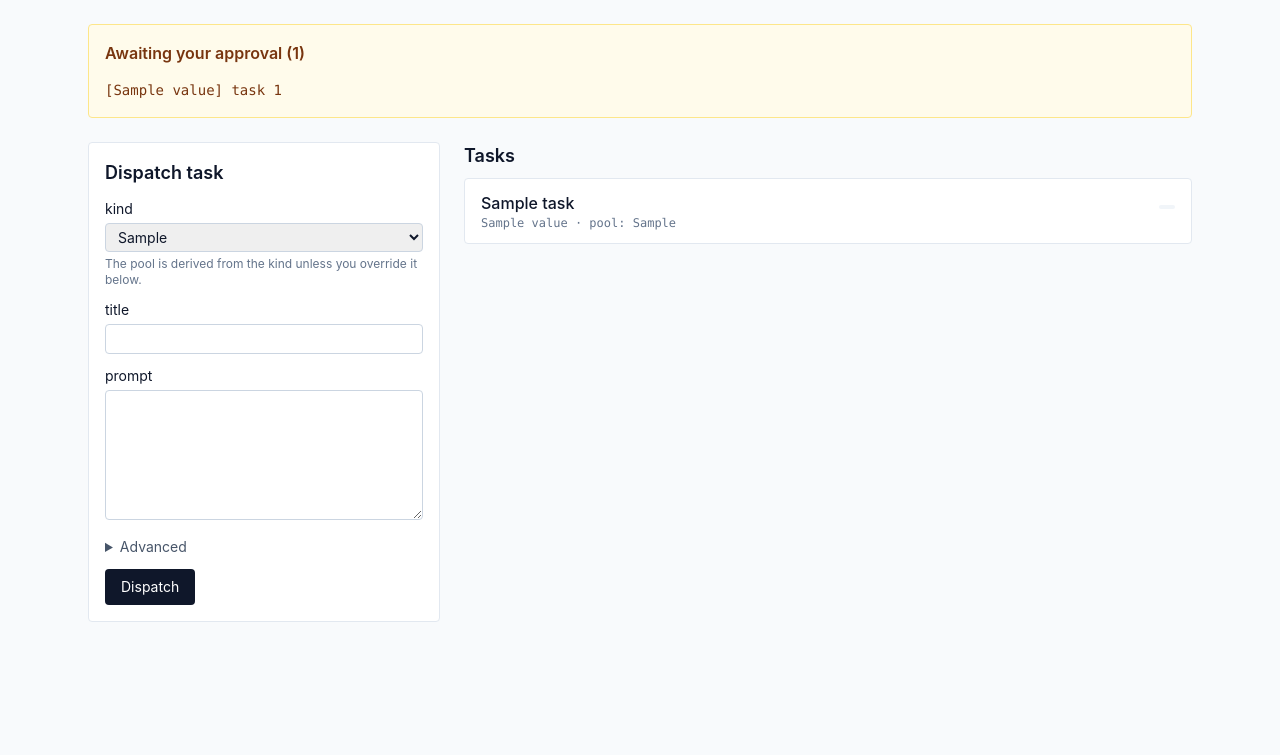
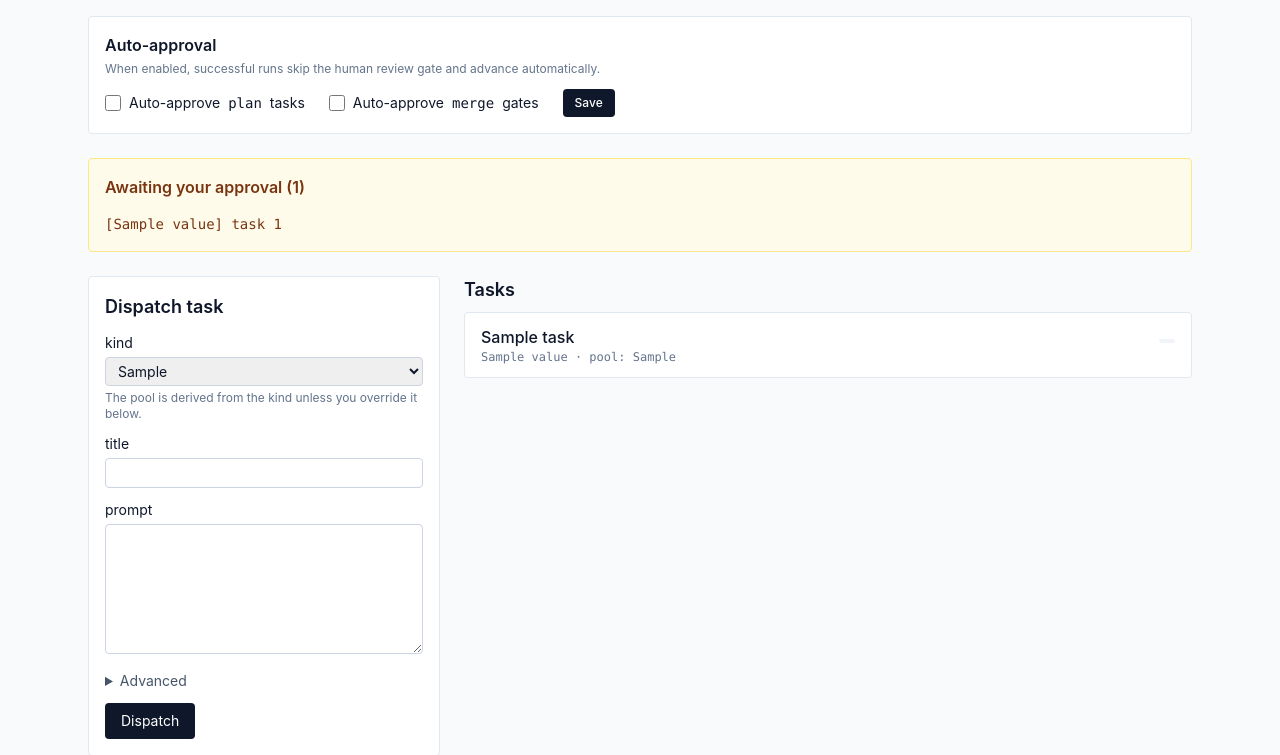
Before and after one commit to will-barnard/dry-dock, a FastAPI app: template backend/app/templates/project.html in a window 1280 px wide. Shown: the part 164-919 px from the top of the page. Before the commit the page ends 786 px from the top, so only its background shows below. Run offline with FastAPI, Linux system fonts and the light colour scheme; the template is opened without the code that fills it: most values are stand-ins (such as "Sample title", 1, 10 or a date in 2020); parts of the project's set-up code (start-up, migrations or seed data) failed here and were passed over; some libraries are stand-ins or nearby versions.

Commit message:
added auto approve

```diff
--- a/backend/app/templates/project.html
+++ b/backend/app/templates/project.html
@@ -17,6 +17,24 @@
     </form>
   </div>
 </header>
+
+<section class="mt-4 bg-white border border-slate-200 rounded p-4">
+  <h2 class="text-base font-semibold">Auto-approval</h2>
+  <p class="text-xs text-slate-500 mt-1">When enabled, successful runs skip the human review gate and advance automatically.</p>
+  <form method="post" action="/projects/{{ project.id }}/settings" class="mt-3 flex flex-wrap items-center gap-6">
+    <label class="flex items-center gap-2 text-sm cursor-pointer">
+      <input type="checkbox" name="auto_approve_plans" value="true" class="w-4 h-4 rounded"
+             {% if project.auto_approve_plans %}checked{% endif %}>
+      Auto-approve <span class="font-mono">plan</span> tasks
+    </label>
+    <label class="flex items-center gap-2 text-sm cursor-pointer">
+      <input type="checkbox" name="auto_approve_merges" value="true" class="w-4 h-4 rounded"
+             {% if project.auto_approve_merges %}checked{% endif %}>
+      Auto-approve <span class="font-mono">merge</span> gates
+    </label>
+    <button class="bg-slate-900 text-white text-xs font-medium px-3 py-1.5 rounded">Save</button>
+  </form>
+</section>
 
 {% if pending_approvals %}
 <section class="mt-6 bg-amber-50 border border-amber-200 rounded p-4">
```
Also changed, not shown: backend/app/routes/dashboard.py (+17 -0 lines).
